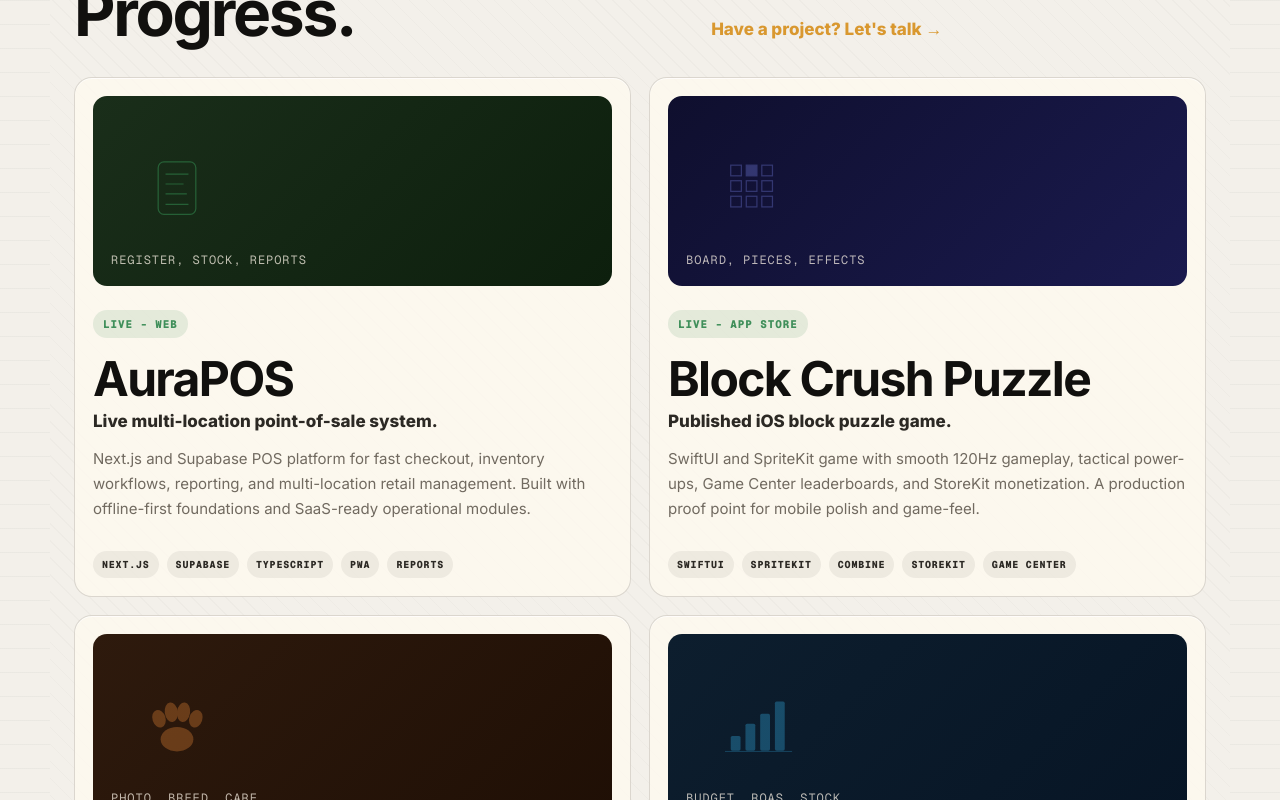
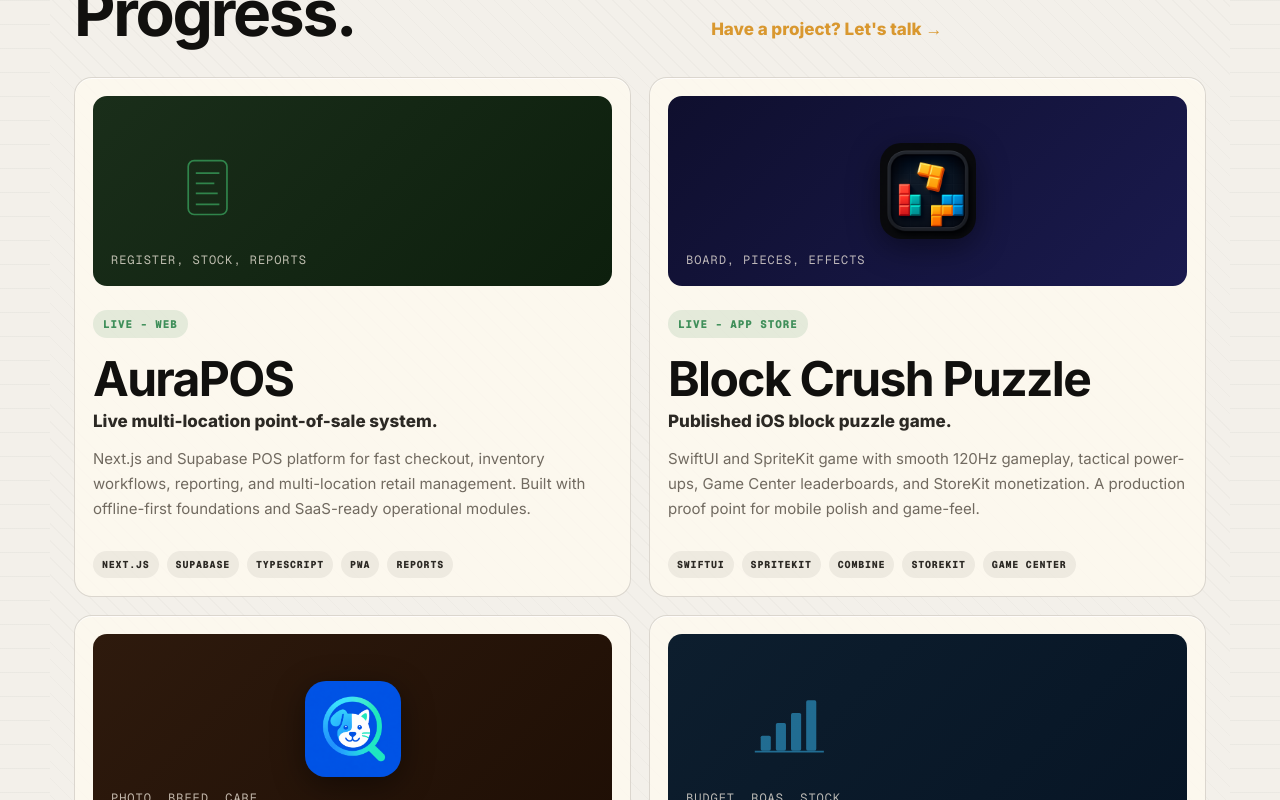
Before and after one commit to AI-GrandFather/portfolio, a Next.js app: page / in a window 1280 px wide. Shown: the part 1680-2480 px from the top of the page. Built offline with nearby package versions, Linux system fonts and the light colour scheme.

Commit message:
feat: use app icons for Block Crush and FurrFind tiles, enlarge SVG motifs

```diff
--- a/app/globals.css
+++ b/app/globals.css
@@ -425,9 +425,14 @@
 }
 
 .project-tile-motif {
-  height: min(68%, 132px);
-  opacity: 0.3;
-  width: min(68%, 132px);
+  height: 70%;
+  opacity: 0.5;
+  width: 40%;
+}
+
+.project-tile-icon {
+  height: 96px;
+  width: 96px;
 }
 
 .status-tag {
@@ -1159,6 +1164,11 @@
     height: 150px;
   }
 
+  .project-tile-icon {
+    height: 72px;
+    width: 72px;
+  }
+
   .contact-form {
     padding: 20px;
   }
--- a/app/lib/content.ts
+++ b/app/lib/content.ts
@@ -19,6 +19,7 @@
   gradient: string;
   accentColor: string;
   motif: ProjectTileMotif;
+  iconSrc?: string;
 }
 
 export interface Project {
@@ -148,6 +149,7 @@
       gradient: "linear-gradient(135deg, #0f0f2e 0%, #1a1a4e 100%)",
       accentColor: "#818cf8",
       motif: "blocks",
+      iconSrc: "/icons/block-crush-icon.png",
     },
   },
   {
@@ -167,6 +169,7 @@
       gradient: "linear-gradient(135deg, #2e1a0d 0%, #1f0f05 100%)",
       accentColor: "#fb923c",
       motif: "paw",
+      iconSrc: "/icons/furrfind-icon.png",
     },
   },
   {
--- a/app/ui/project-tile.tsx
+++ b/app/ui/project-tile.tsx
@@ -1,3 +1,5 @@
+import Image from "next/image";
+
 export type ProjectTileMotif = "pos" | "blocks" | "paw" | "chart" | "hand";
 
 export interface ProjectTileProps {
@@ -5,20 +7,21 @@
   accentColor: string;
   motif: ProjectTileMotif;
   tags: string;
+  iconSrc?: string;
 }
 
 function renderMotif(motif: ProjectTileMotif, accentColor: string) {
   switch (motif) {
     case "pos":
       return (
-        <g fill="none" stroke={accentColor} strokeWidth="1.5">
+        <g fill="none" stroke={accentColor} strokeWidth="2">
           <rect height="64" rx="7" width="46" x="41" y="28" />
           <path d="M50 43h28M50 55h22M50 67h26M50 80h28" />
         </g>
       );
     case "blocks":
       return (
-        <g stroke={accentColor} strokeWidth="1.5">
+        <g stroke={accentColor} strokeWidth="2">
           {[
             [38, 32],
             [57, 32],
@@ -58,12 +61,12 @@
           <rect height="33" rx="2" width="12" x="56" y="57" />
           <rect height="45" rx="2" width="12" x="74" y="45" />
           <rect height="60" rx="2" width="12" x="92" y="30" />
-          <path d="M31 91h82" fill="none" stroke={accentColor} strokeWidth="1" />
+          <path d="M31 91h82" fill="none" stroke={accentColor} strokeWidth="2" />
         </g>
       );
     case "hand":
       return (
-        <g fill="none" stroke={accentColor} strokeLinecap="round" strokeWidth="1.5">
+        <g fill="none" stroke={accentColor} strokeLinecap="round" strokeWidth="2">
           <path d="M64 88C48 69 40 55 33 35" />
           <path d="M64 88C55 66 52 49 51 26" />
           <path d="M64 88C64 64 65 47 66 23" />
@@ -79,9 +82,27 @@
   accentColor,
   motif,
   tags,
+  iconSrc,
 }: ProjectTileProps) {
   return (
     <div className="project-visual" style={{ background: gradient }}>
+      {iconSrc ? (
+        <Image
+          alt=""
+          className="project-tile-icon"
+          height={96}
+          src={iconSrc}
+          style={{
+            borderRadius: "22%",
+            boxShadow: "0 8px 32px rgba(0,0,0,0.45)",
+            position: "absolute",
+            top: "50%",
+            left: "50%",
+            transform: "translate(-50%, -50%)",
+          }}
+          width={96}
+        />
+      ) : (
         <svg
           aria-hidden="true"
           className="project-tile-motif"
@@ -90,6 +111,7 @@
         >
           {renderMotif(motif, accentColor)}
         </svg>
+      )}
       <span>{tags}</span>
     </div>
   );
```
Also changed, not shown: public/icons/block-crush-icon.png (added), public/icons/furrfind-icon.png (added). Lines whose indentation alone changed are shown as unchanged.
